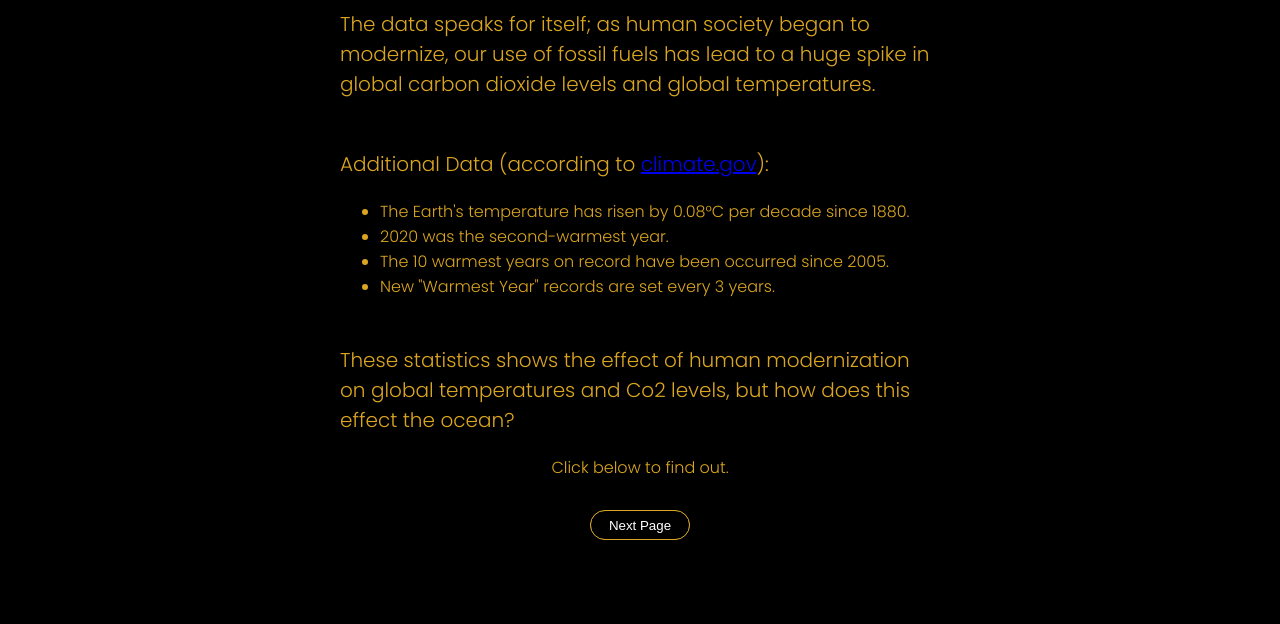
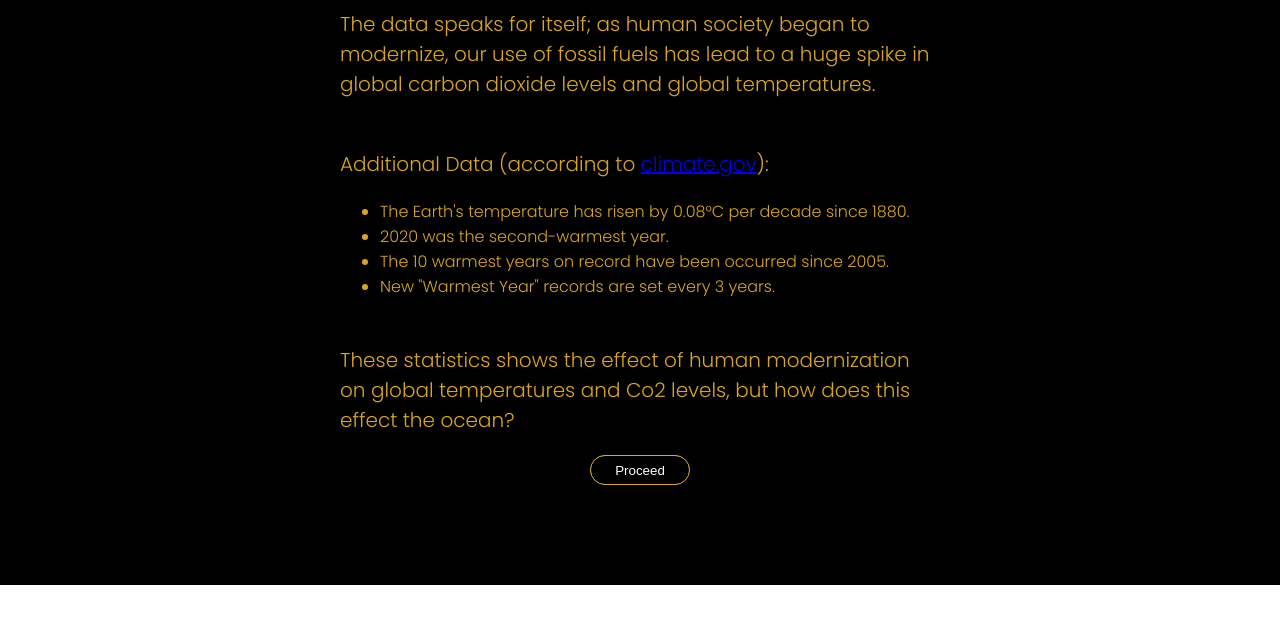
Before and after one commit to fhyre/Climate-Change-Website, a plain HTML site: page climate_change_data.html in a window 1280 px wide. Shown: the part 2030-2654 px from the top of the page. After the commit the page ends 2615 px from the top, so only its background shows below. Drawn offline with nearby package versions, Linux system fonts and the light colour scheme.

Commit message:
Removed message to click below, changed 'Next Page' to 'Proceed' (button)

```diff
--- a/climate_change_data.html
+++ b/climate_change_data.html
@@ -69,12 +69,11 @@
                         <li>New "Warmest Year" records are set every 3 years.</li>
                     </ul>
                     <p class="footer-text">These statistics shows the effect of human modernization on global temperatures and Co2 levels, but how does this effect the ocean?</p>
-                    <div class="click-to-find-out">Click below to find out.</div>
 
                 </div>
 
 
-                <a href=""><button>Next Page</button></a>
+                <a href="ocean_world.html"><button>Proceed</button></a>
             </div>
         </footer>
 
--- a/climate_change_data_files/climate_change_data.css
+++ b/climate_change_data_files/climate_change_data.css
@@ -126,11 +126,6 @@ ul {
     margin-top: 0;
 }
 
-.click-to-find-out {
-    text-align: center;
-    margin-bottom: 30px;
-}
-
 .footer-info-container button {
     border-radius: 2em;
     background-image: linear-gradient(to bottom, black 50%, goldenrod 50%);
```
